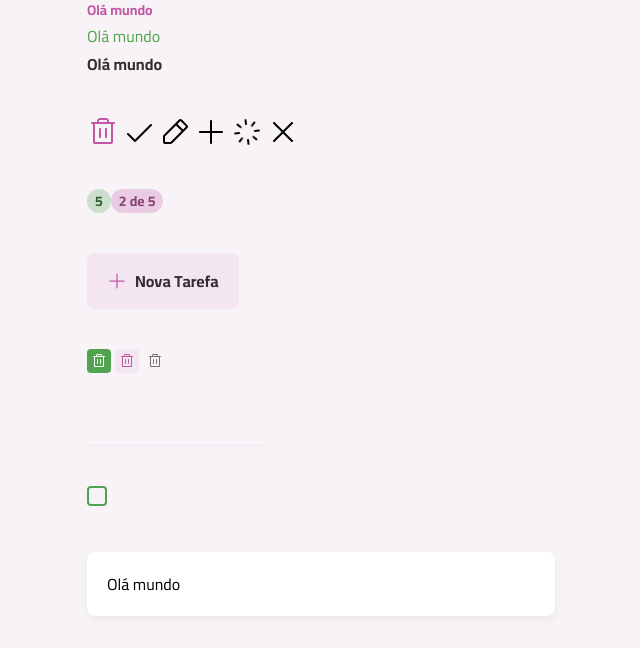
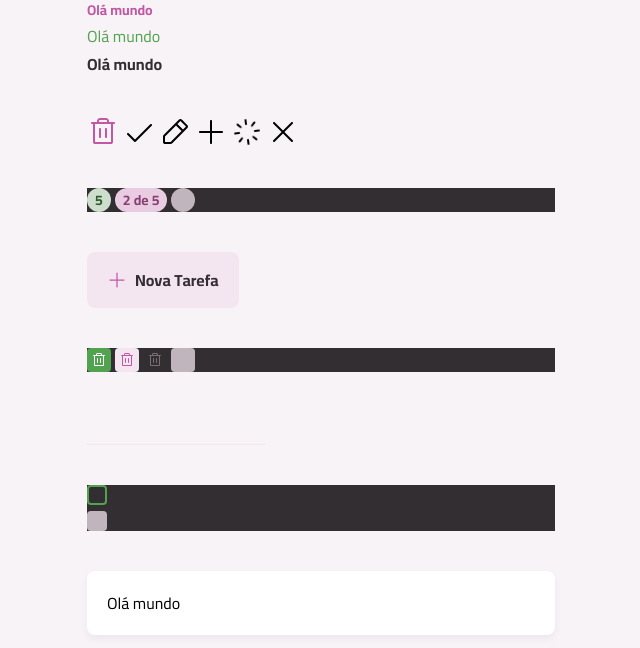
Before and after one commit to leoperass/todo-react, a React (Vite) app: page / in a window 1280 px wide. Shown: the top 648 px of the page, without its empty margins (329-969 px from the left). Built offline with nearby package versions, Linux system fonts and the light colour scheme.

Commit message:
feat: add componente Skeleton para estados de loading
Add o componente Skeleton para servir como placeholder visual durante o loading nos componentes:
- Badge
- ButtonIcon
- InputCheckbox

```diff
--- a/src/App.tsx
+++ b/src/App.tsx
@@ -13,6 +13,7 @@
 import InputCheckbox from "./components/input-checkbox";
 import Card from "./components/card";
 import Container from "./components/container";
+import Skeleton from "./components/skeleton";
 
 export default function App() {
   return (
@@ -39,32 +40,42 @@
           <Icon svg={XIcon}/>
         </div>
 
-        <div>
+        <div className="flex gap-1 bg-gray-400">
           <Badge variant="primary">5</Badge>
           <Badge variant="secondary">2 de 5</Badge>
+          <Badge loading>5</Badge>
         </div>
 
         <div>
           <Button Icon={PlusIcon}>Nova Tarefa</Button>
         </div>
 
-        <div className="flex gap-1">
+        <div className="flex gap-1  bg-gray-400">
           <ButtonIcon icon={TrashIcon}/>
           <ButtonIcon icon={TrashIcon} variant="secondary"/>
           <ButtonIcon icon={TrashIcon} variant="tertiary"/>
+          <ButtonIcon icon={TrashIcon} loading />
         </div>
 
         <div>
           <InputText />
         </div>
 
-        <div>
+        <div className="bg-gray-400">
           <InputCheckbox />
+
+          <InputCheckbox loading/>
         </div>
 
         <div>
           <Card size="md">Olá mundo</Card>
         </div>
+
+        <div className="space-y-2">
+          <Skeleton className="h-6" />
+          <Skeleton className="h-6" />
+          <Skeleton className="w-96 h-6"/>
+        </div>
       </div>
     </Container>
   )
--- a/src/components/badge.tsx
+++ b/src/components/badge.tsx
@@ -1,10 +1,12 @@
 import React from "react";
 import Text from "./text";
-import { cva, type VariantProps} from "class-variance-authority";
+import { cva, type VariantProps,cx} from "class-variance-authority";
+import Skeleton from "./skeleton";
 
-export const BadgeVariants = cva("inline-flex items-center justify-center rounded-full", {
+export const badgeVariants = cva("inline-flex items-center justify-center rounded-full", {
     variants: {
         variant: {
+            none: "",
             primary: "bg-green-light",
             secondary: "bg-pink-light",
         },
@@ -21,17 +23,29 @@
 export const badgeTextVariants = cva("", {
     variants: {
         variant: {
+            none: "",
             primary: "text-green-dark",
             secondary: "text-pink-dark",
         }
     },
     defaultVariants: {
-        variant: "primary"
+        variant: "primary",
     }
 });
 
-interface BadgeProps extends React.ComponentProps<"div">, VariantProps<typeof BadgeVariants> {
+export const badgeSkeletonVariants = cva ("", {
+    variants: {
+        size: {
+            sm: "w-6 h-6"
+        }
+    },
+    defaultVariants: {
+        size: "sm"
+    }
+})
 
+interface BadgeProps extends React.ComponentProps<"div">, VariantProps<typeof badgeVariants> {
+    loading?: boolean;
 }
 
 export default function Badge({
@@ -39,10 +53,22 @@
     size,
     className,
     children,
+    loading,
     ...props
 }: BadgeProps) {
+    if (loading) {
+        return <Skeleton
+            rounded="full"
+            className={cx(
+               badgeVariants({variant: "none"}),
+               badgeSkeletonVariants({size}),
+               className
+            )}
+        />
+    }
+
     return (
-        <div className={BadgeVariants({variant, size, className})} {...props}>
+        <div className={badgeVariants({variant, size, className})} {...props}>
             <Text variant="body-sm-bold" className={badgeTextVariants({variant})}>{children}</Text>
         </div>
     );
--- a/src/components/button-icon.tsx
+++ b/src/components/button-icon.tsx
@@ -1,12 +1,14 @@
 import { cva, type VariantProps } from "class-variance-authority";
 import Icon, { iconVariants } from "./icon";
 import React from "react";
+import Skeleton from "./skeleton";
 
 export const buttonIconVariants = cva(`
     inline-flex items-center justify-center cursor-pointer transition group
 `, {
     variants: {
         variant: {
+            none: "",
             primary: "bg-green-base hover:bg-green-dark",
             secondary: "bg-gray-200 hover:bg-pink-base",
             tertiary: "bg-transparent hover:bg-gray-200",
@@ -28,6 +30,7 @@
 export const buttonIconIconVariants = cva("transition", {
     variants: {
         variant: {
+            none: "",
             primary: "fill-white",
             secondary: "fill-pink-base group-hover:fill-white",
             tertiary: "fill-gray-300 group-hover:fill-gray-400",
@@ -46,6 +49,7 @@
     extends VariantProps<typeof buttonIconVariants>,
         Omit<React.ComponentProps<"button">, "size" | "disabled"> {
     icon: React.ComponentProps<typeof Icon>["svg"];
+    loading?: boolean;
 }
 
 
@@ -54,9 +58,21 @@
     size,
     disabled,
     className,
+    loading,
     icon,
     ...props
 }: ButtonIconProps) {
+    if (loading) {
+        return <Skeleton
+            rounded="sm"
+            className={buttonIconVariants({
+                variant: "none",
+                size,
+                className
+            })}
+        />
+    }
+
     return (
         <button
             className={buttonIconVariants({
--- a/src/components/input-checkbox.tsx
+++ b/src/components/input-checkbox.tsx
@@ -2,6 +2,7 @@
 import React from "react";
 import Icon from "./icon";
 import CheckIcon from "../assets/icons/check.svg?react"
+import Skeleton from "./skeleton";
 
 
 export const inputCheckboxWrapperVariants = cva(
@@ -14,13 +15,20 @@
 export const inputCheckboxVariants = cva(
     `
         appearance-none peer cursor-pointer flex items-center justify-center
-        border-2 border-solid transition overflow-hidden
-        border-green-base hover:border-green-dark hover:bg-green-dark/20
-        checked:border-green-base checked:bg-green-base
-        group-hover:checked:border-green-dark group-hover:checked:bg-green-dark
+        transition overflow-hidden
+
     `,
     {
         variants: {
+            variant: {
+                none: "",
+                default: `
+                    border-2 border-solid
+                    border-green-base hover:border-green-dark hover:bg-green-dark/20
+                    checked:border-green-base checked:bg-green-base
+                    group-hover:checked:border-green-dark group-hover:checked:bg-green-dark
+                `
+            },
             size: {
                 md: "w-5 h-5 rounded-sm"
             },
@@ -29,6 +37,7 @@
             }
         },
         defaultVariants: {
+            variant: "default",
             size: "md",
             disabled: false
         }
@@ -54,19 +63,30 @@
 );
 
 interface InputCheckboxProps extends VariantProps<typeof inputCheckboxVariants>,
-    Omit<React.ComponentProps<"input">, "size" | "disabled"> {}
+    Omit<React.ComponentProps<"input">, "size" | "disabled"> {
+        loading?: boolean;
+    }
 
 export default function InputCheckbox({
+    variant,
     size,
     disabled,
     className,
+    loading,
     ...props
 }: InputCheckboxProps) {
+    if (loading) {
+        return <Skeleton
+            rounded="sm"
+            className={inputCheckboxVariants({variant: "none",size})}
+        />
+    }
+
     return (
         <label className={inputCheckboxWrapperVariants({className})}>
             <input
              type="checkbox"
-              className={inputCheckboxVariants({size,disabled})}
+              className={inputCheckboxVariants({variant, size, disabled})}
               {...props}
             />
             <Icon className={inputCheckboxIconVariants({size})} svg={CheckIcon}/>
--- /dev/null
+++ b/src/components/skeleton.tsx
@@ -0,0 +1,32 @@
+import { cva, type VariantProps } from "class-variance-authority";
+
+
+export const skeletonVariants = cva(
+    `
+        animate-pulse bg-gray-200 pointer-events-none
+    `
+, {
+    variants: {
+        rounded: {
+            sm:"rounded-sm",
+            lg:"rounded-lg",
+            full:"rounded-full",
+        }
+    },
+    defaultVariants: {
+        rounded: "lg"
+    }
+});
+
+interface SkeletonProps extends VariantProps<typeof skeletonVariants>,
+    React.ComponentProps<"div"> {}
+
+
+export default function Skeleton({rounded,
+    className,
+    ...props
+}: SkeletonProps) {
+    return (
+        <div className={skeletonVariants({rounded, className})} {...props} />
+    );
+}
```
